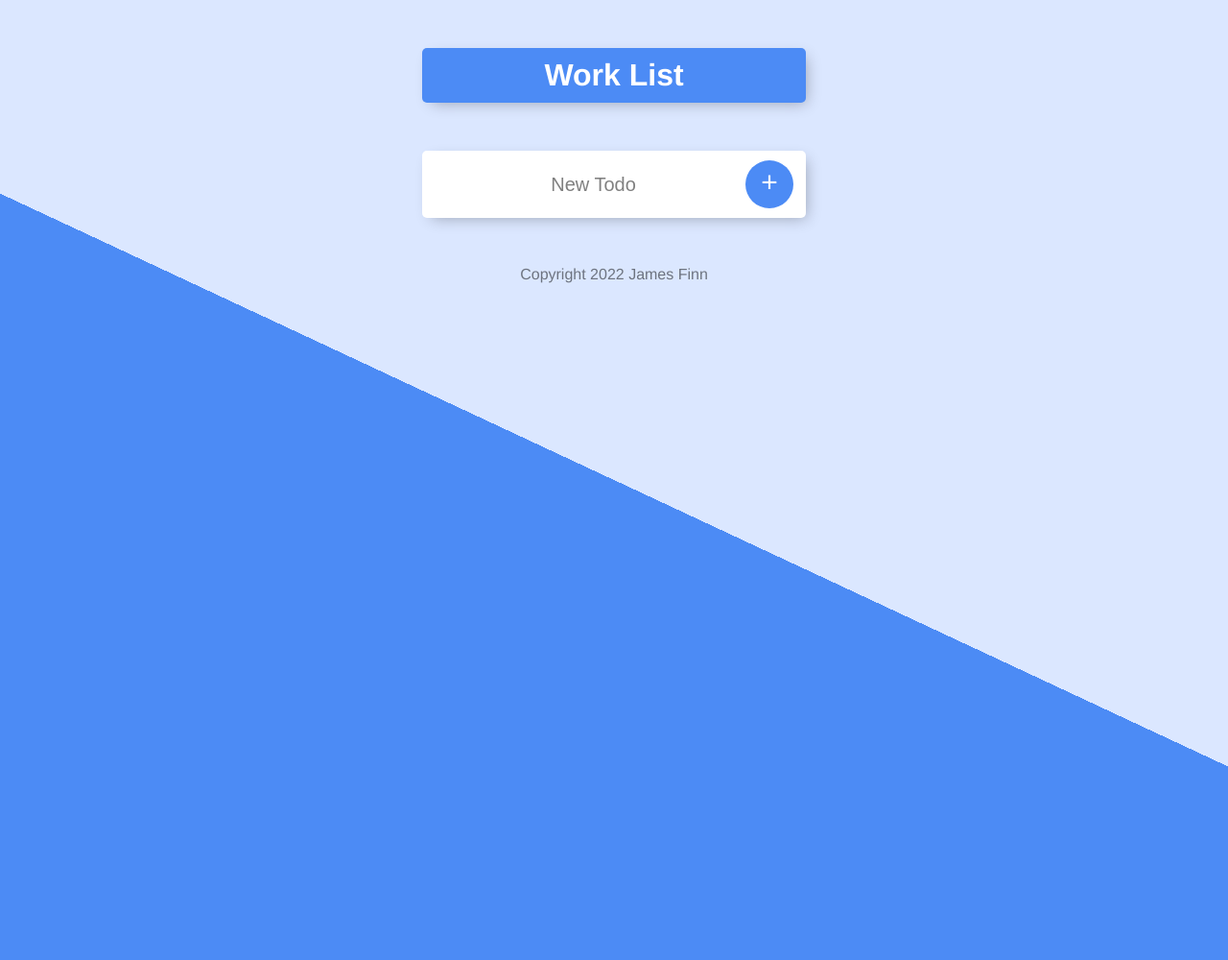
After one commit to mridle582/todolist, a Node server app: page /work in a window 1280 px wide. The commit adds this page. Shown: the whole page at 96% size. Run offline with Node 20, Linux system fonts and the light colour scheme.

Commit message:
edit colors, add header + footer ejs + about page

```diff
--- a/app.js
+++ b/app.js
@@ -3,7 +3,8 @@ const bodyParser = require("body-parser");
 
 const app = express();
 
-let tasks = ["Buy Food","Cook Food", "Eat Food"];
+let nonWorkTasks = ["Buy Food", "Cook Food", "Eat Food"];
+let workTasks = [];
 
 app.set("view engine", "ejs");
 
@@ -26,16 +27,41 @@ app.get("/", (req, res) => {
     let day = today.toLocaleDateString("en-US", options);
 
     res.render('list', {
-        day: day,
-        tasks: tasks
+        listTitle: day,
+        tasks: nonWorkTasks
     });
 
 });
 
+app.get("/work", (req, res) => {
+    res.render("list", {
+        listTitle: "Work List",
+        tasks: workTasks
+    });
+});
+
+app.get("/about", (req, res)=> {
+    res.render("about");
+})
+
 app.post("/", (req, res) => {
+
     let task = req.body.newTask;
-    tasks.push(task);
-    res.redirect("/");
+
+    if (req.body.list === "Work List") {
+        workTasks.push(task);
+        res.redirect("/work");
+    } else {
+        nonWorkTasks.push(task);
+        res.redirect("/");
+    }
+
+});
+
+app.post("/work", (req, res) => {
+    let workTask = req.body.newTask;
+    workTasks.push(workTask);
+    res.redirect("/work");
 });
 
 app.listen(3000, () => {
--- a/public/css/styles.css
+++ b/public/css/styles.css
@@ -1,6 +1,6 @@
 html {
-  background-color: #f5f9ff;
-  background-image: -webkit-linear-gradient(65deg, #4c8bf5 50%, #f5f9ff 50%);
+  background-color: #dbe7ff;
+  background-image: -webkit-linear-gradient(65deg, #4c8bf5 50%, #dbe7ff 50%);
   min-height: 1000px;
   font-family: 'helvetica neue';
 }
--- /dev/null
+++ b/views/about.ejs
@@ -0,0 +1,6 @@
+<%- include("header") -%>
+<h2>This is the about page</h2>
+<p>asldkkashdladadlajdasl;djd alskdj alsd jasld jasda lskdjas dlsakdh alsdh
+    aslkdh asdj alskd asldkhasdlkhkljljlkzxclkzhxczkchzckzchzckjzxhckzxc
+</p>
+<%- include("footer") -%>
--- /dev/null
+++ b/views/footer.ejs
@@ -0,0 +1,7 @@
+</body>
+
+<footer>
+    Copyright 2022 James Finn
+</footer>
+
+</html>
--- /dev/null
+++ b/views/header.ejs
@@ -0,0 +1,12 @@
+<!DOCTYPE html>
+<html lang="en">
+
+<head>
+    <meta charset="UTF-8">
+    <meta http-equiv="X-UA-Compatible" content="IE=edge">
+    <meta name="viewport" content="width=device-width, initial-scale=1.0">
+    <link rel="stylesheet" href="css/styles.css">
+    <title>To Do List</title>
+</head>
+
+<body>
--- a/views/list.ejs
+++ b/views/list.ejs
@@ -1,18 +1,7 @@
-<!DOCTYPE html>
-<html lang="en">
-
-<head>
-    <meta charset="UTF-8">
-    <meta http-equiv="X-UA-Compatible" content="IE=edge">
-    <meta name="viewport" content="width=device-width, initial-scale=1.0">
-    <link rel="stylesheet" href="css/styles.css">
-    <title>To Do List</title>
-</head>
-
-<body>
+<%- include("header") -%>
 
     <div class="box" id="heading">
-        <h1><%= day %></h1>
+        <h1><%= listTitle %></h1>
     </div>
 
     <div class="box">
@@ -26,11 +15,9 @@
 
         <form class="item" action="/" method="post">
             <input type="text" name="newTask" placeholder="New Todo" autocomplete="off">
-            <button type="submit" name="button">+</button>
+            <button type="submit" name="list" value="<%= listTitle %>">+</button>
         </form>
 
     </div>
 
-</body>
-
-</html>
+<%- include("footer") -%>
```
